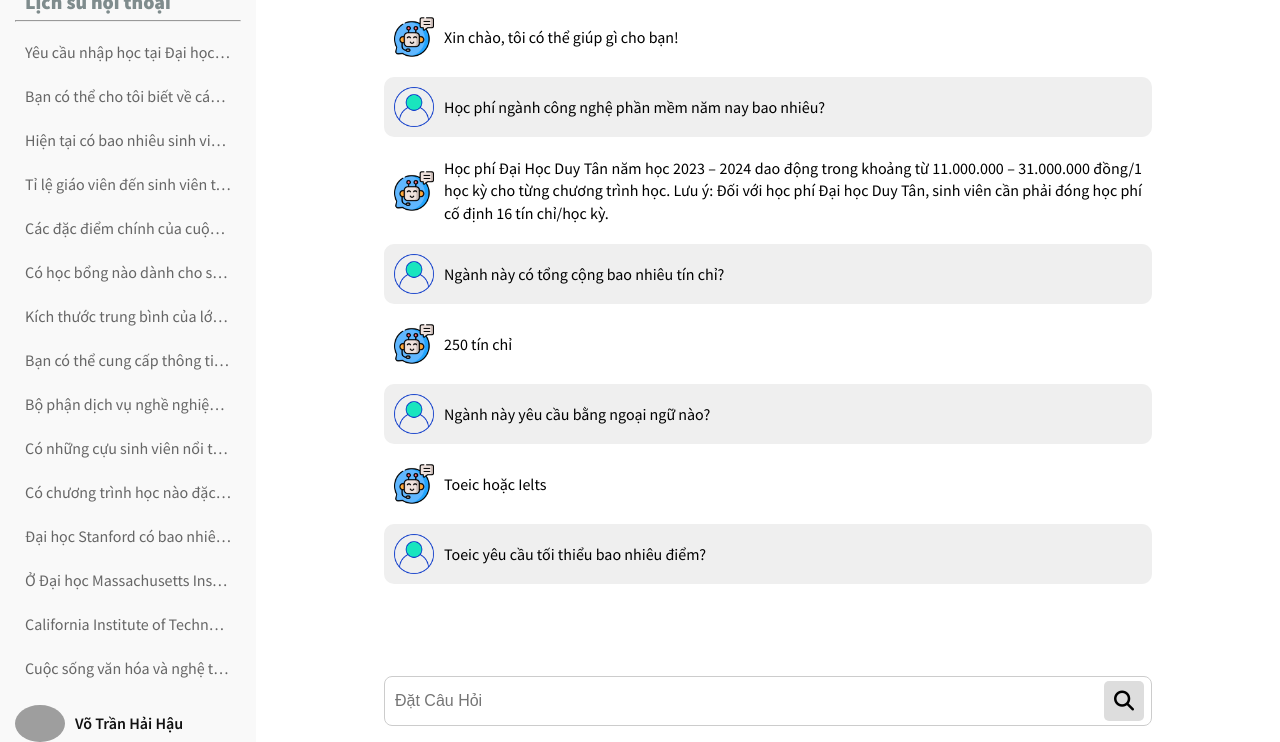
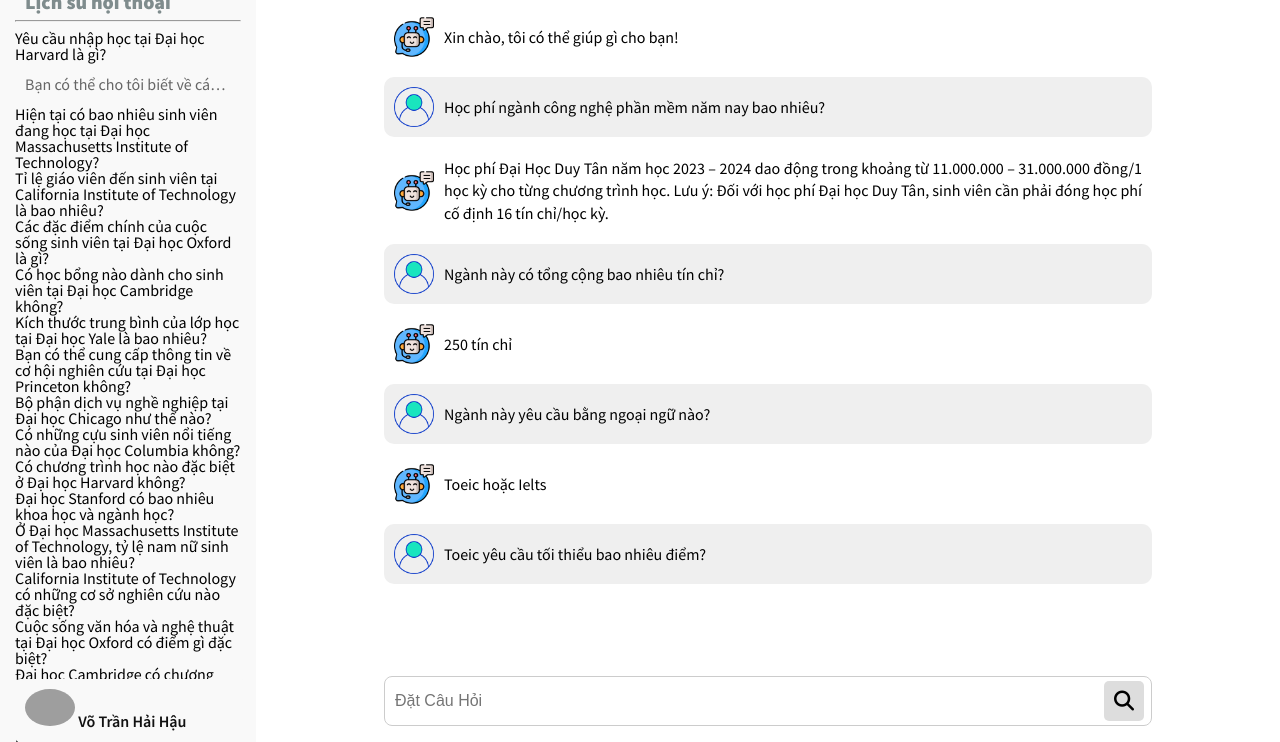
Before and after one commit to phapfr/dtu_chatbot_test, a plain HTML site: page index.html in a window 1280 px wide. Shown: the part 58-800 px from the top of the page. Drawn offline with Linux system fonts and the light colour scheme; grey boxes are pictures that could not be loaded; a script that the page names is missing.

```diff
--- a/assets/css/styles.css
+++ b/assets/css/styles.css
@@ -62,7 +62,7 @@ a {
     width: 18%;
 }
 
-.sidebar li a {
+.sidebar a:not(:first-child) {
     display: block;
     white-space: nowrap;
     overflow: hidden;
```
